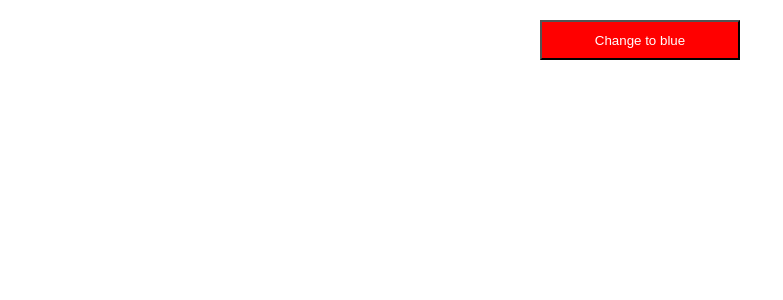
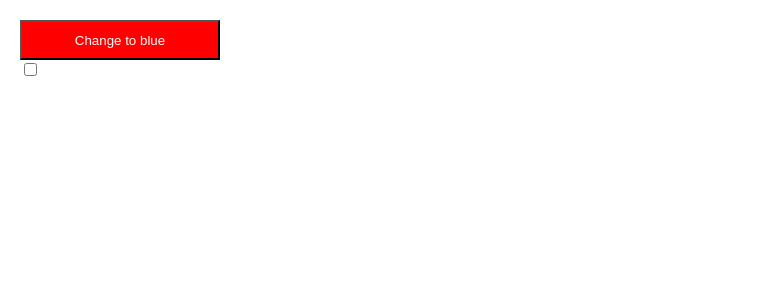
Before and after one commit to CarlosVinicius3258/test-learning, a React (Create React App) app in the folder color-button/: page / in a window 1280 px wide. Shown: the top 300 px of the page, without its empty margins (0-783 px from the left). Built offline with nearby package versions, Linux system fonts and the light colour scheme.

Commit message:
add(checkbox): init test for checkbox

```diff
--- a/color-button/src/App.tsx
+++ b/color-button/src/App.tsx
@@ -8,9 +8,14 @@ function App() {
   const newButtonColor = buttonColor === 'red' ? 'blue' : 'red';
   return (
     <div style={ {
-      display: 'flex', justifyContent: 'center', alignItems: 'center', padding: '20px',
+      display: 'flex',flexDirection: 'column', justifyContent: 'center', alignItems: 'start', padding: '20px',
     } }>
-      <button onClick={ () => setButtonColor(newButtonColor) } style={ { backgroundColor: buttonColor, color: 'white', width: 200, height: 40, } } >Change to { newButtonColor }</button>
+      <button
+        onClick={ () => setButtonColor(newButtonColor) }
+        style={ { backgroundColor: buttonColor, color: 'white', width: 200, height: 40, } } >
+          Change to { newButtonColor }
+      </button>
+      <input type='checkbox' />
     </div>
 
   );
```
Also changed, not shown: 1 other file (tests, documents, lock files or other folders).
